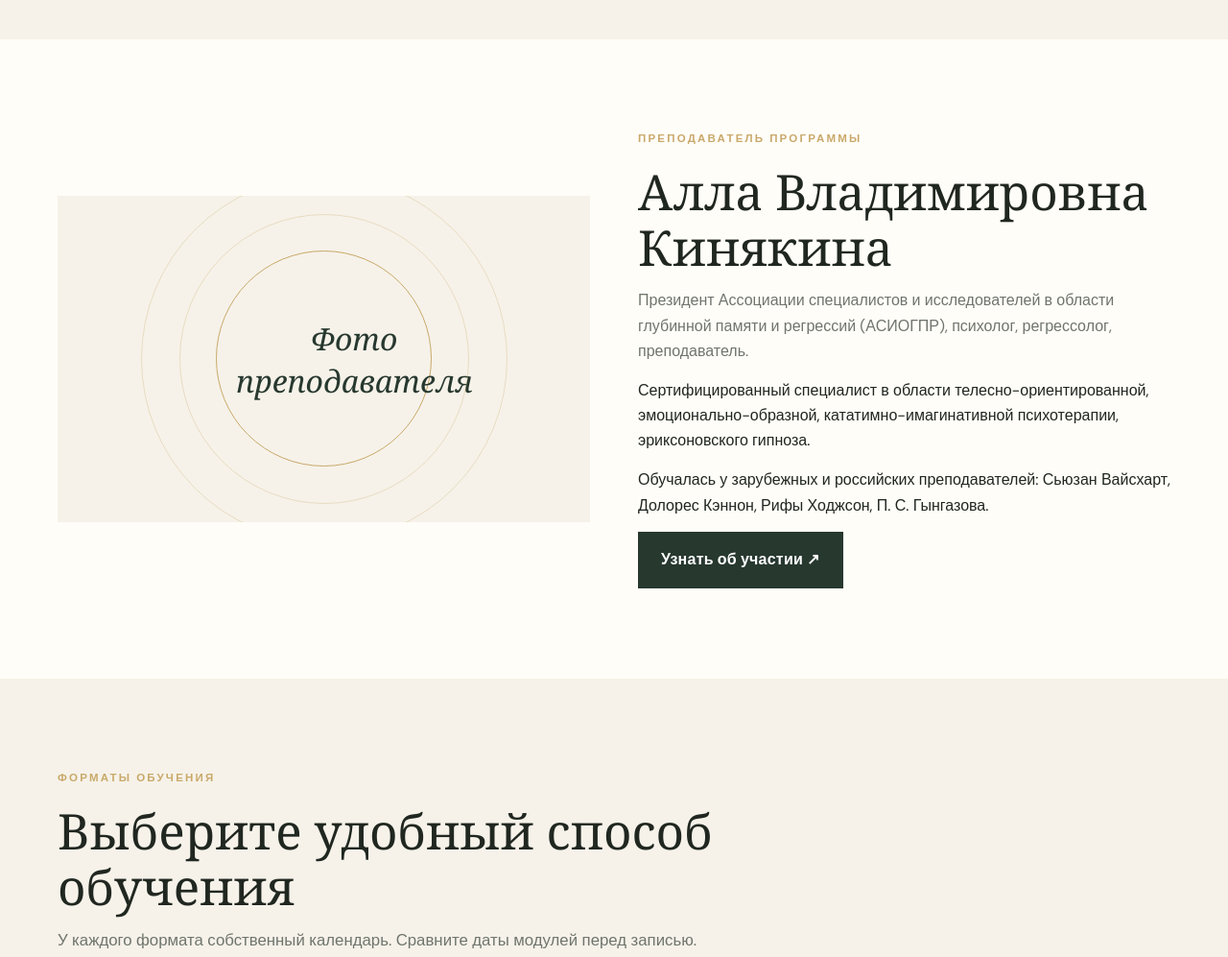
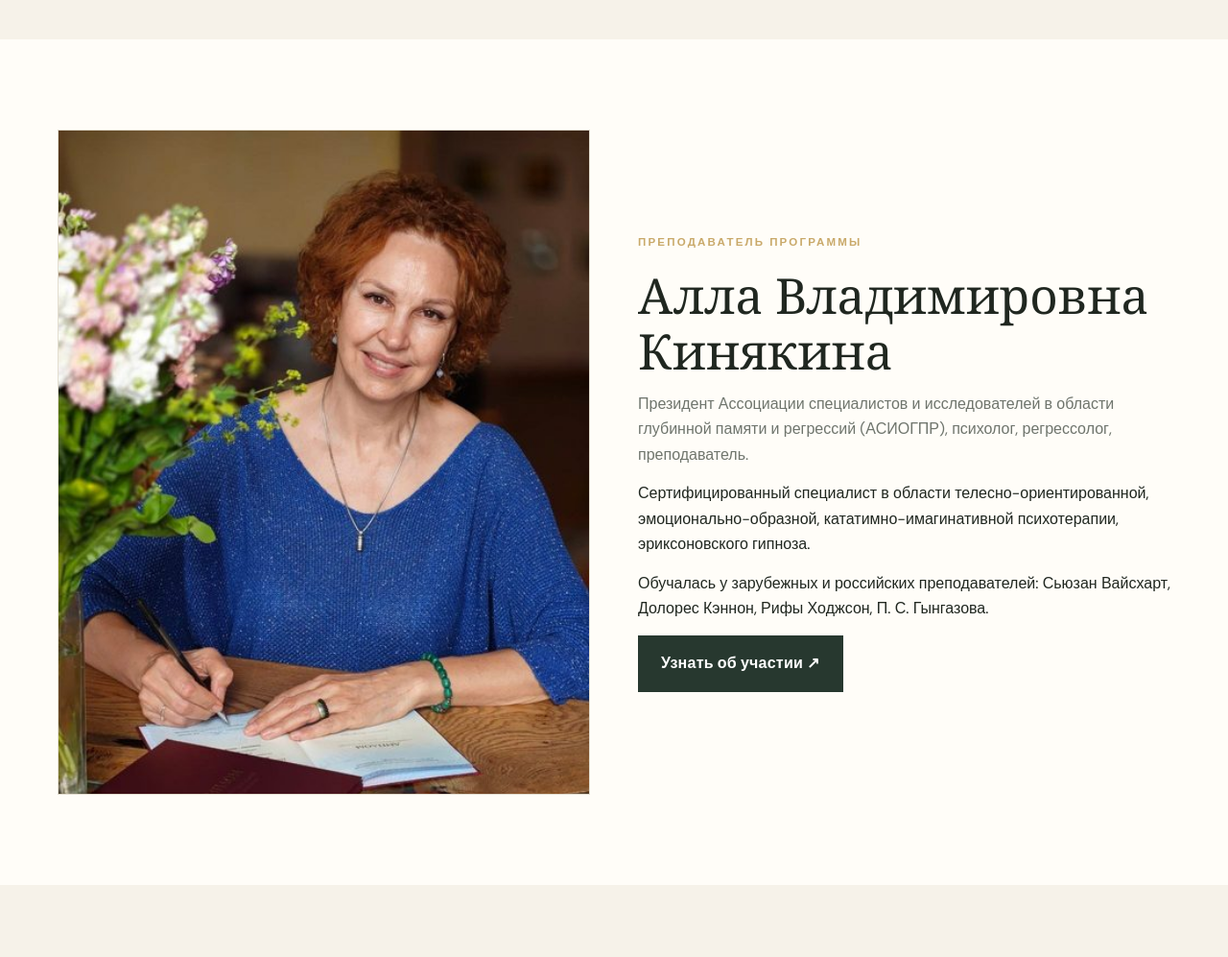
Before and after one commit to iluscho/allareg, a website: page pravki/index.html in a window 1280 px wide. Shown: the part 3180-4177 px from the top of the page at 96% size. Drawn offline with nearby package versions, Linux system fonts and the light colour scheme; no server answers.

Commit message:
Добавить фото Аллы Кинякиной в блок преподавателя на /pravki

```diff
--- a/pravki/index.html
+++ b/pravki/index.html
@@ -64,6 +64,8 @@
 .choice input{width:16px;height:16px;accent-color:var(--forest)}
 @media(max-width:900px){.price-grid{grid-template-columns:1fr}}
 
+.teacher-photo{margin:0;overflow:hidden;border:1px solid var(--line);background:var(--cream)}
+.teacher-photo img{display:block;width:100%;height:auto;aspect-ratio:4/5;object-fit:cover;object-position:50% 22%}
 .field .choice{text-transform:none;letter-spacing:0;font-weight:600;font-size:.9rem;color:var(--ink)}
 </style>
 </head>
@@ -123,7 +125,7 @@
 </section>
 <section id="teacher">
   <div class="wrap teacher-grid">
-    <div class="teacher-mark" aria-label="Фотография преподавателя"><div class="circle">Фото<br>преподавателя</div></div>
+    <figure class="teacher-photo"><img src="./img/teacher-900.jpg" srcset="./img/teacher-480.jpg 480w, ./img/teacher-900.jpg 900w" sizes="(max-width: 850px) 90vw, 480px" width="900" height="1200" alt="Алла Владимировна Кинякина" decoding="async"></figure>
     <div><div class="eyebrow">Преподаватель программы</div><h2 style="margin-top:15px">Алла Владимировна Кинякина</h2><p class="muted">Президент Ассоциации специалистов и исследователей в области глубинной памяти и регрессий (АСИОГПР), психолог, регрессолог, преподаватель.</p><p>Сертифицированный специалист в области телесно-ориентированной, эмоционально-образной, кататимно-имагинативной психотерапии, эриксоновского гипноза.</p><p>Обучалась у зарубежных и российских преподавателей: Сьюзан Вайсхарт, Долорес Кэннон, Рифы Ходжсон, П. С. Гынгазова.</p><a class="btn dark" href="#contact">Узнать об участии ↗</a></div>
   </div>
 </section>
```
Also changed, not shown: pravki/img/teacher-480.jpg (added), pravki/img/teacher-900.jpg (added).
